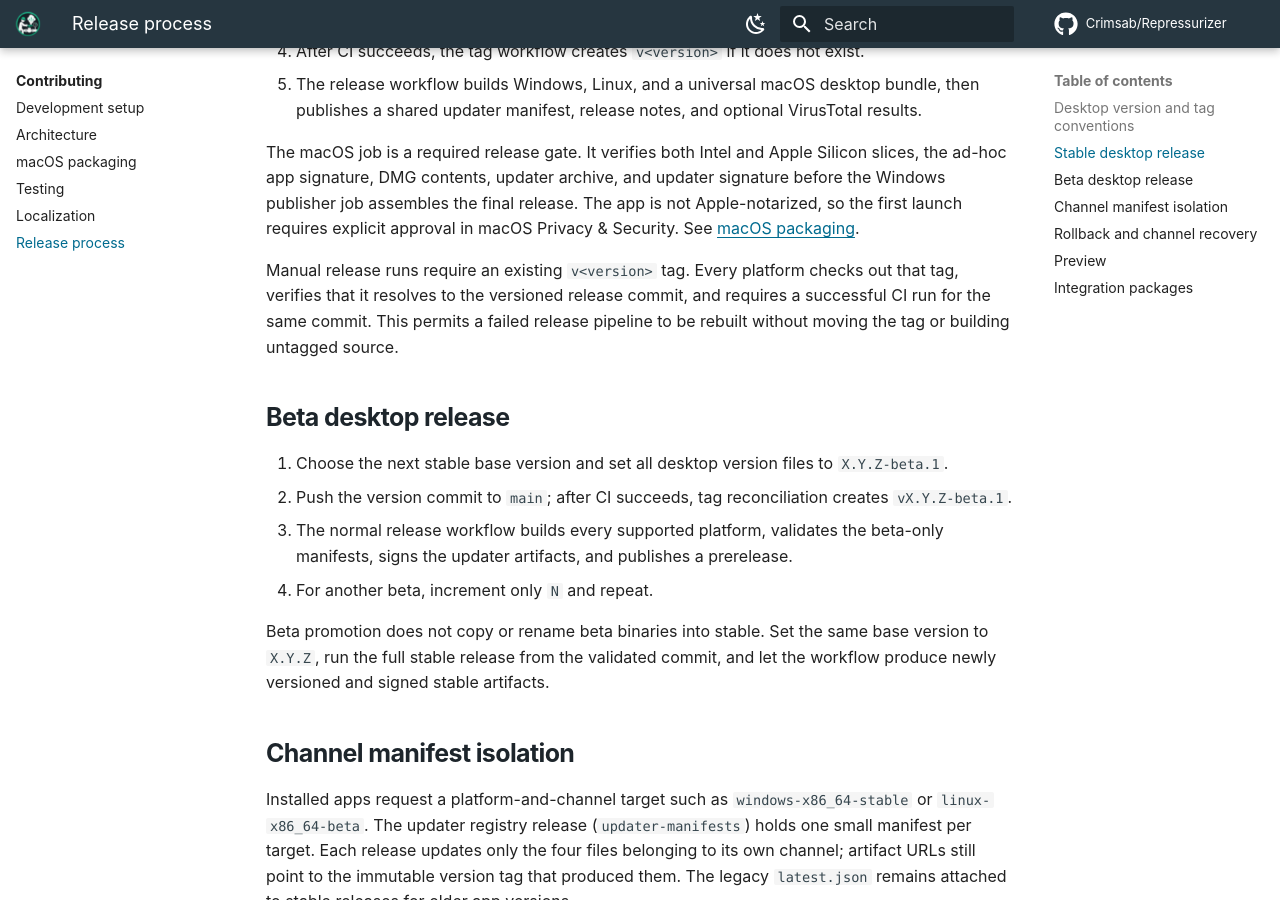
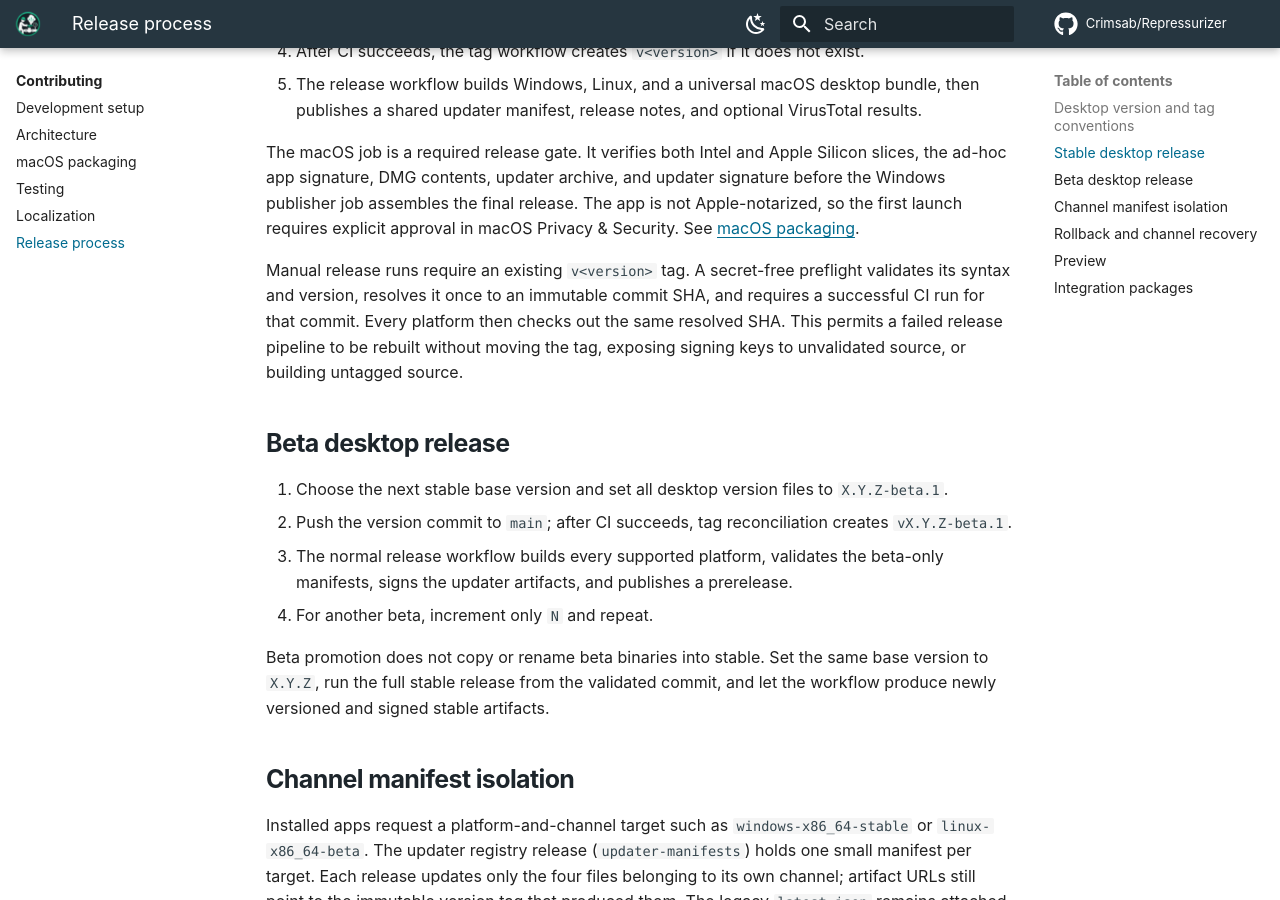
Before and after one commit to Crimsab/Repressurizer, an MkDocs documentation site: the page built from docs/development/releases.md, in a window 1280 px wide and 900 px high, scrolled down 734 px. Built offline with MkDocs 1.6.1 and Material for MkDocs 9.7.7, drawn with Linux system fonts in a browser that asks for light colours; plug-ins that fetch from the network failed and are left out; comment, search, counter and statistics services are not loaded.

Commit message:
fix(release): validate immutable tag before builds

```diff
--- a/docs/development/releases.md
+++ b/docs/development/releases.md
@@ -24,10 +24,12 @@ never marks them as GitHub's latest release.
 
 The macOS job is a required release gate. It verifies both Intel and Apple Silicon slices, the ad-hoc app signature, DMG contents, updater archive, and updater signature before the Windows publisher job assembles the final release. The app is not Apple-notarized, so the first launch requires explicit approval in macOS Privacy & Security. See [macOS packaging](macos.md).
 
-Manual release runs require an existing `v<version>` tag. Every platform checks
-out that tag, verifies that it resolves to the versioned release commit, and
-requires a successful CI run for the same commit. This permits a failed release
-pipeline to be rebuilt without moving the tag or building untagged source.
+Manual release runs require an existing `v<version>` tag. A secret-free preflight
+validates its syntax and version, resolves it once to an immutable commit SHA,
+and requires a successful CI run for that commit. Every platform then checks out
+the same resolved SHA. This permits a failed release pipeline to be rebuilt
+without moving the tag, exposing signing keys to unvalidated source, or building
+untagged source.
 
 ## Beta desktop release
 
```
Also changed, not shown: 1 other file.
